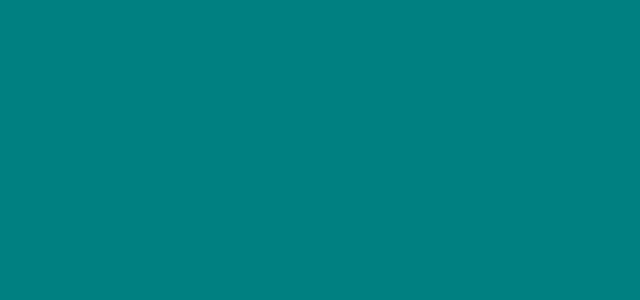
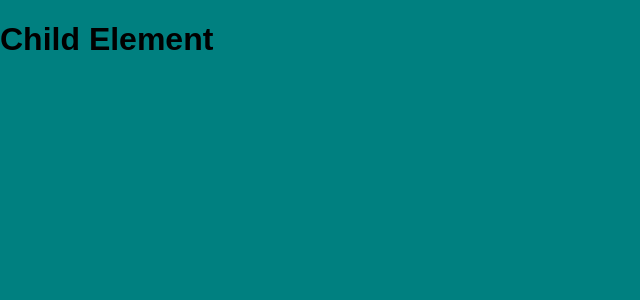
Before and after one commit to bmccaffrey/react-modal, a React (Create React App) app: page / in a window 1280 px wide. Shown: the top 300 px of the page, without its empty margins (0-640 px from the left). Built offline with nearby package versions, Linux system fonts and the light colour scheme.

Commit message:
wrap Modal in Toggle component

```diff
--- a/src/App.js
+++ b/src/App.js
@@ -16,11 +16,9 @@ class App extends Component {
         <Modal />
         <Toggle>
           {({ on, toggle }) => (
-            <Fragment>
-              {on && <h1>Show Me</h1>}
-              <button onClick={toggle}>Show / Hide</button>
-              <Portal>{on && <h1>Test2</h1>}</Portal>
-            </Fragment>
+            <Modal>
+              <h1>Child Element</h1>
+            </Modal>
           )}
         </Toggle>
         <Portal>
```
